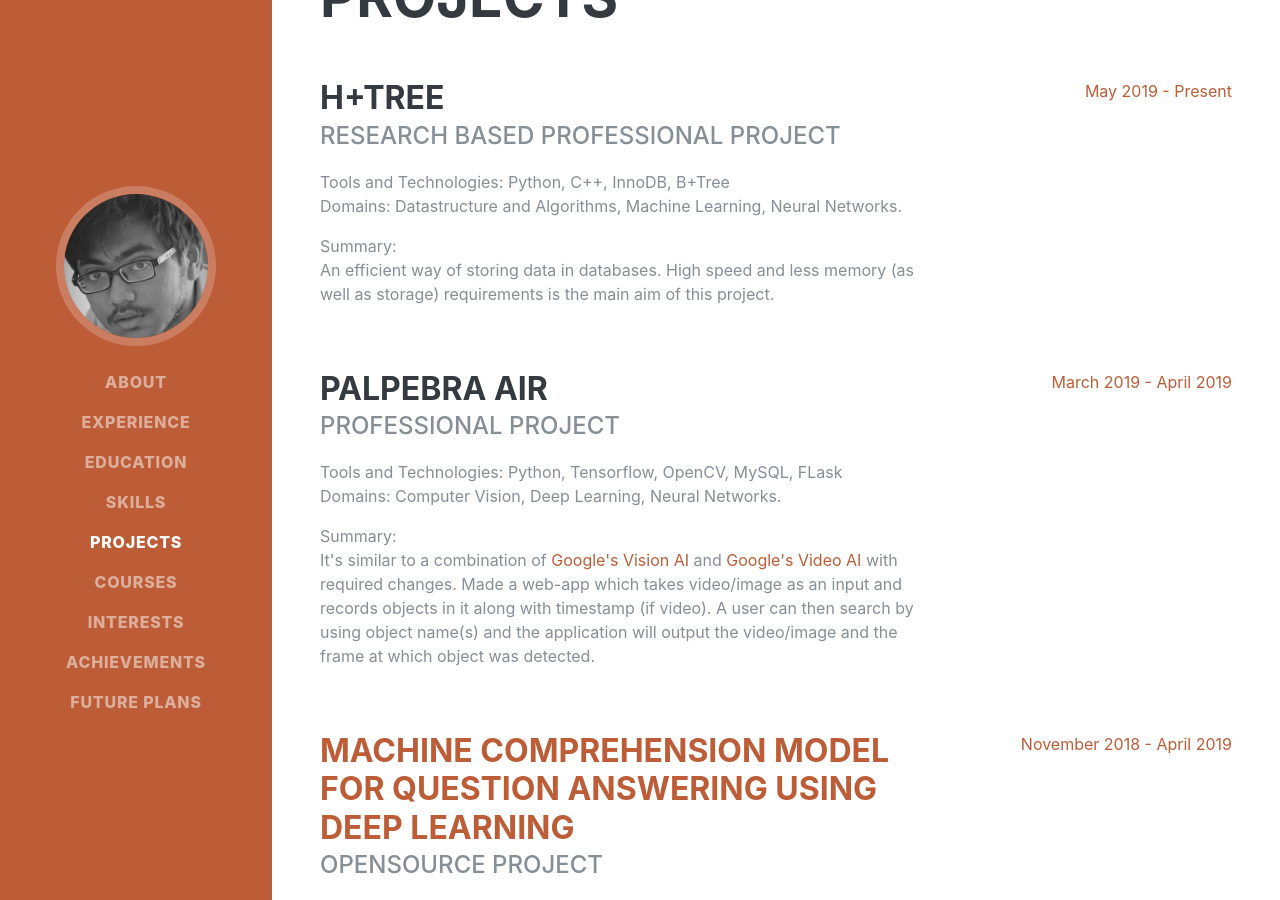
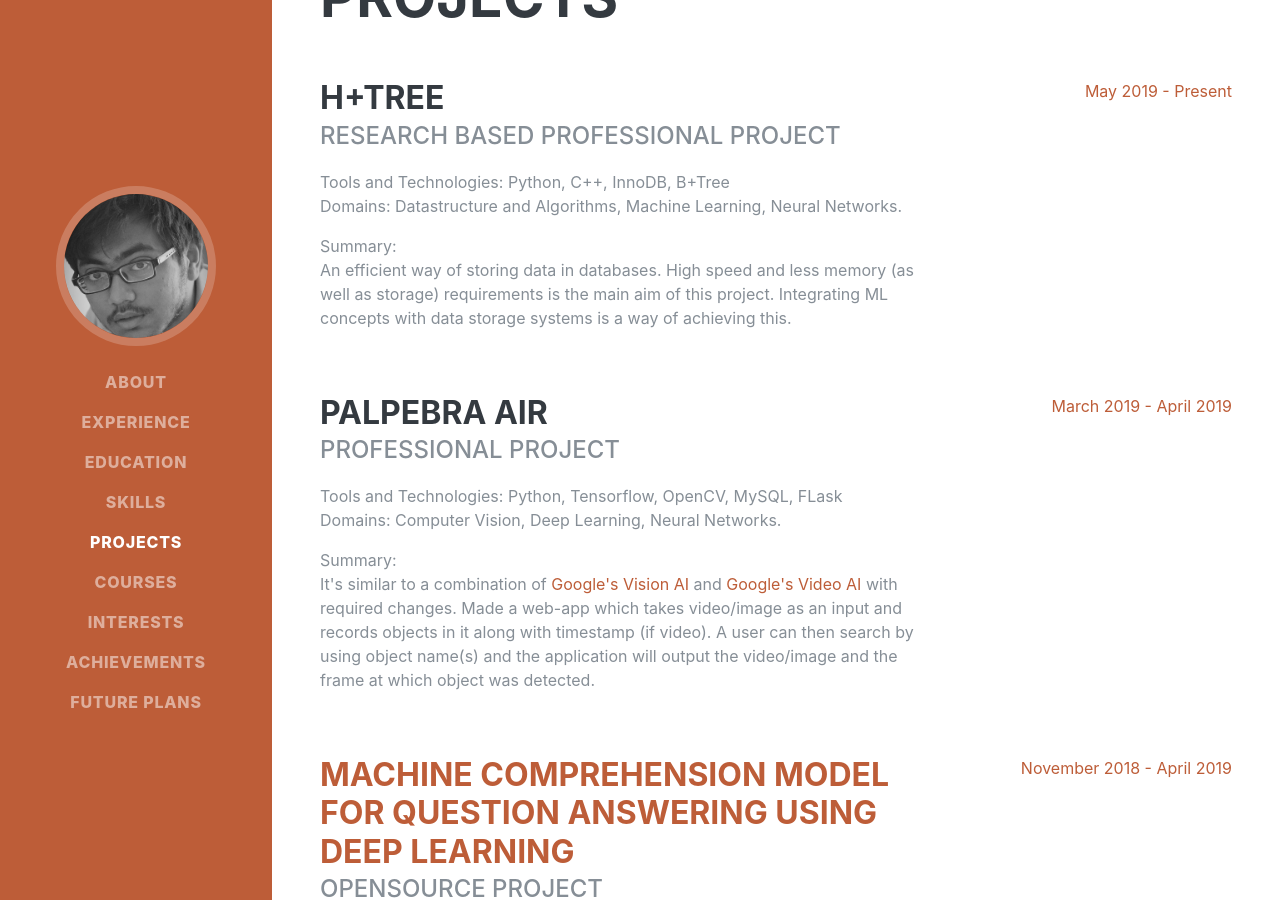
Before and after one commit to ParikhKadam/parikhkadam.github.io, a Jekyll site: the page built from index.md, in a window 1280 px wide and 900 px high, scrolled down 3712 px. Built offline with Jekyll 4.4.1, drawn with Linux system fonts in a browser that asks for light colours; some web fonts are replaced.

Commit message:
Updated education and project information

```diff
--- a/_data/education.yml
+++ b/_data/education.yml
@@ -2,7 +2,7 @@
   degree: Bachelor of Engineering
   course: Computer Science and Engineering
   score_type: CGPA
-  score: 8.66
+  score: 8.76
   start_date: August 2015
   end_date: May 2019
 
--- a/_data/projects.yml
+++ b/_data/projects.yml
@@ -2,7 +2,7 @@
   type: Research based Professional Project
   tools_and_technologies: Python, C++, InnoDB, B+Tree
   domains: Datastructure and Algorithms, Machine Learning, Neural Networks.
-  summary: An efficient way of storing data in databases. High speed and less memory (as well as storage) requirements is the main aim of this project.
+  summary: An efficient way of storing data in databases. High speed and less memory (as well as storage) requirements is the main aim of this project. Integrating ML concepts with data storage systems is a way of achieving this.
   start_date: May 2019
   end_date: Present
 
```
